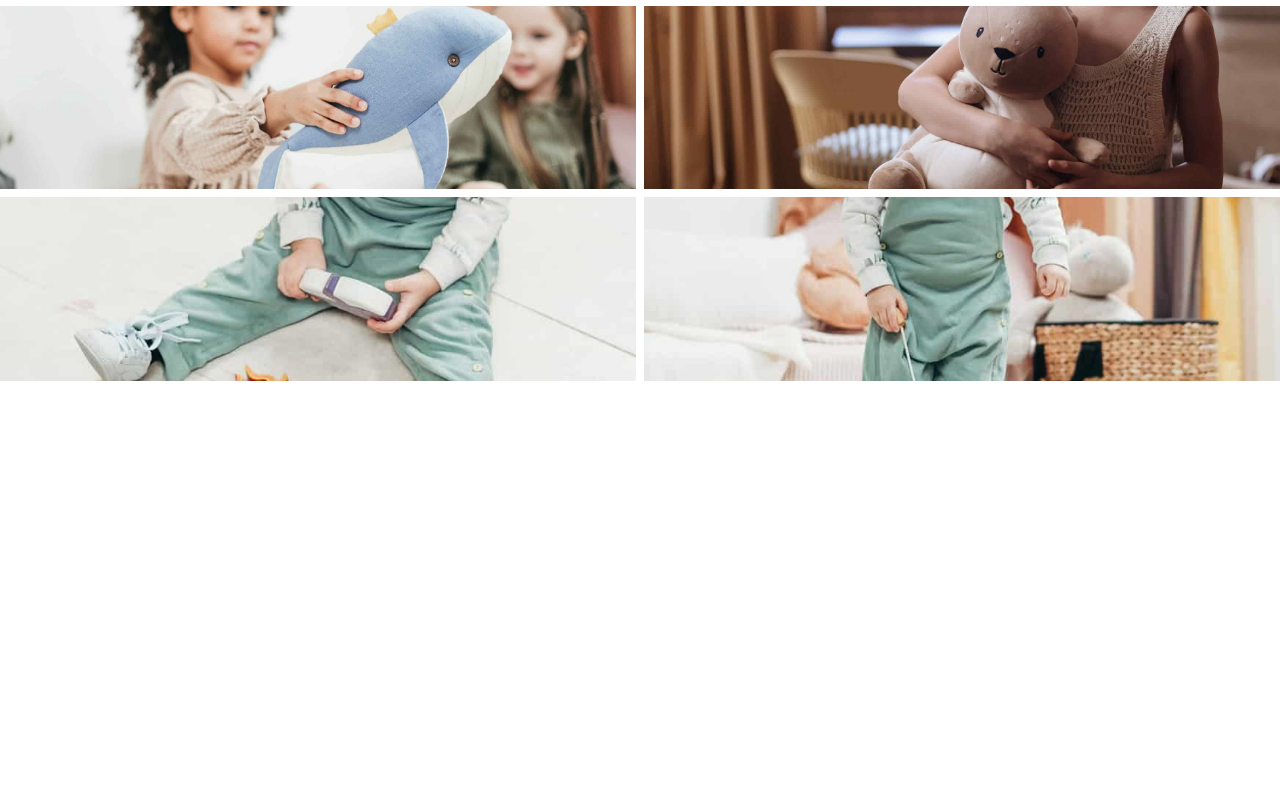
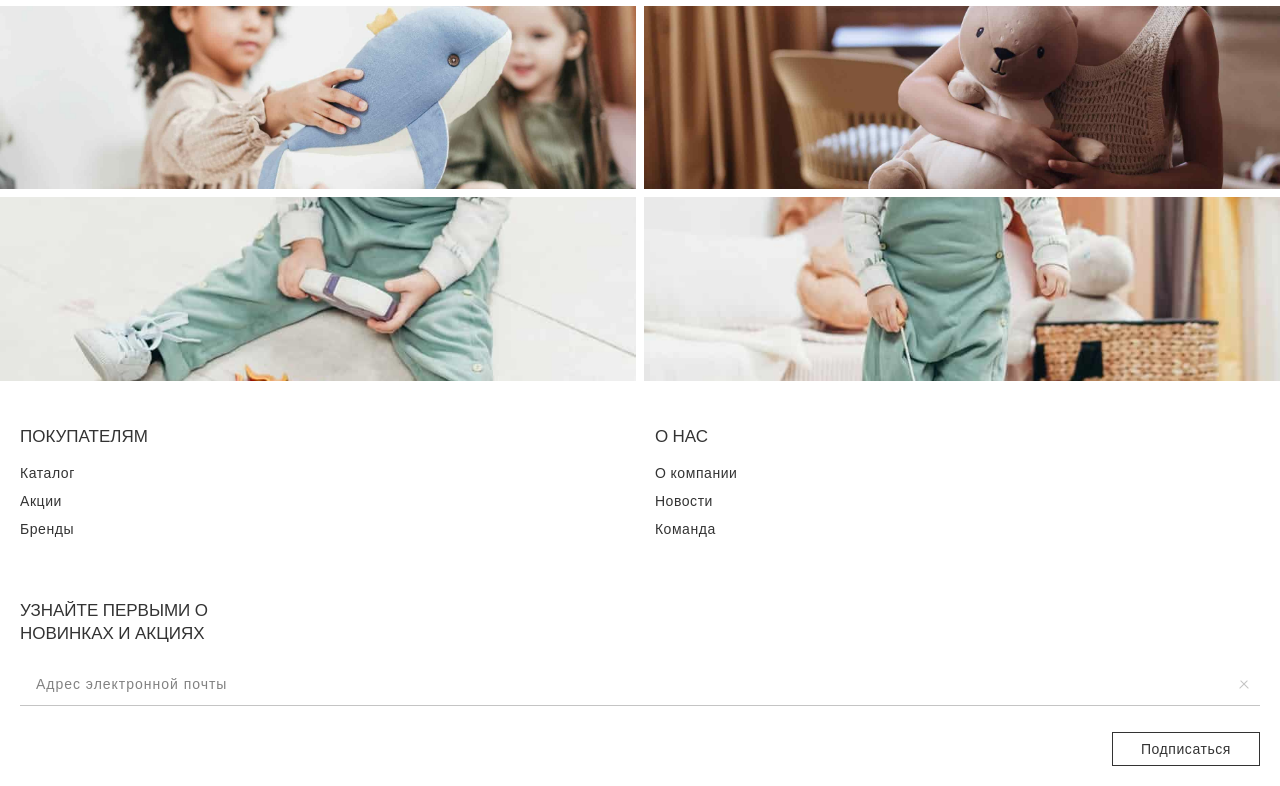
Before and after one commit to wzdorowa/online-store-pag, a Vue app: page / in a window 1280 px wide. Shown: the part 2864-3650 px from the top of the page. Before the commit the page ends 3249 px from the top, so only its background shows below. Built offline with nearby package versions, Linux system fonts and the light colour scheme.

Commit message:
Добавила в проект компонент AppFooter

```diff
--- a/src/App.vue
+++ b/src/App.vue
@@ -6,12 +6,14 @@
       AppProduct(v-bind:product="product")
     .content__gallery
       AppGallery(:images="gallery")
+  AppFooter(v-bind:navigation="navigation")
 </template>
 
 <script>
 import AppHeader from '@/components/AppHeader.vue'
 import AppProduct from '@/components/AppProduct.vue'
 import AppGallery from '@/components/AppGallery.vue'
+import AppFooter from '@/components/AppFooter.vue'
 
 export default {
   name: 'App',
@@ -45,10 +47,31 @@ export default {
         { id: 4, src: '/gallery/style-4.jpg', name: 'style 1', numberFavorite: 200, href: '/' },
         { id: 5, src: '/gallery/style-5.jpg', name: 'style 1', numberFavorite: 279, href: '/' },
       ],
+      navigation: [
+        {
+          sectionName: 'Покупателям',
+          links: [
+            { name: 'Каталог', href: '/' },
+            { name: 'Акции', href: '/' },
+            { name: 'Бренды', href: '/' }
+          ]
+        },
+        {
+          sectionName: 'О нас',
+          links: [
+            { name: 'О компании', href: '/' },
+            { name: 'Новости', href: '/' },
+            { name: 'Команда', href: '/' }
+          ]
+        }
+      ],
     }
   },
   components: {
-    AppHeader, AppProduct, AppGallery
+    AppHeader,
+    AppProduct,
+    AppGallery,
+    AppFooter
   }
 }
 </script>
--- /dev/null
+++ b/src/components/AppFooter.vue
@@ -0,0 +1,121 @@
+<template lang="pug">
+.footer
+  .footer__navigation
+    ul.footer__list(v-for="column in navigation")
+      h2.footer__list-title {{column.sectionName}}
+      li.footer__item-list(v-for="link in column.links")
+        a.footer__item-link(v-bind:href="link.href") {{link.name}}
+  .footer__subscribe
+    h2.footer__subscribe-title Узнайте первыми о новинках и акциях
+    .footer__subscribe-form
+      input.footer__subscribe-input(placeholder="Адрес электронной почты")
+      span.footer__subscribe-cancel
+    button.footer__subscribe-button Подписаться
+</template>
+
+<script>
+export default {
+  props: ['navigation']
+}
+</script>
+
+<style lang="scss">
+  .footer {
+    padding: 20px;
+
+    &__navigation {
+      display: grid;
+      grid-template-columns: repeat(2, 51.2%);
+      margin-top: 23px;
+    }
+
+    &__list {
+      list-style: none;
+      padding: 0;
+    }
+
+    &__list-title {
+      font-size: 17px;
+      font-weight: 400;
+      text-transform: uppercase;
+      margin-bottom: 16px;
+    }
+
+    &__item-list {
+      margin-top: 9px;
+    }
+
+    &__item-link {
+      letter-spacing: 0.04em;
+      text-decoration: none;
+      color: inherit;
+    }
+
+    &__subscribe {
+      display: flex;
+      flex-direction: column;
+      align-items: flex-end;
+      margin-top: 60px;
+    }
+
+    &__subscribe-title {
+      max-width: 255px;
+      margin-right: auto;
+      font-size: 17px;
+      font-weight: 400;
+      text-transform: uppercase;
+      margin-bottom: 20px;
+    }
+
+    &__subscribe-form {
+      width: 100%;
+      margin-bottom: 26px;
+    }
+
+    &__subscribe-input {
+      width: 100%;
+      padding: 13px 16px;
+      border: none;
+      border-bottom: 1px solid #C4C4C4;
+
+      &::placeholder {
+        font-size: 14px;
+        letter-spacing: 0.07em;
+        color: #828282;
+      }
+    }
+
+    &__subscribe-cancel {
+      position: relative;
+
+      &::before {
+        position: absolute;
+        content: "";
+        width: 11px;
+        right: 10px;
+        top: 10px;
+        border-top: 1px solid #C4C4C4;
+        transform: matrix(-0.71, -0.71, -0.71, 0.71, 0, 0);
+      }
+
+      &::after {
+        position: absolute;
+        content: "";
+        width: 11px;
+        right: 11px;
+        top: 10px;
+        border-top: 1px solid #C4C4C4;
+        transform: rotate(-45deg);
+      }
+    }
+
+    &__subscribe-button {
+      font-size: inherit;
+      color: inherit;
+      letter-spacing: 0.04em;
+      background: #FFFFFF;
+      padding: 8px 28px;
+      border: 1px solid #333333;
+    }
+  }
+</style>
```
Lines whose indentation alone changed are shown as unchanged.
